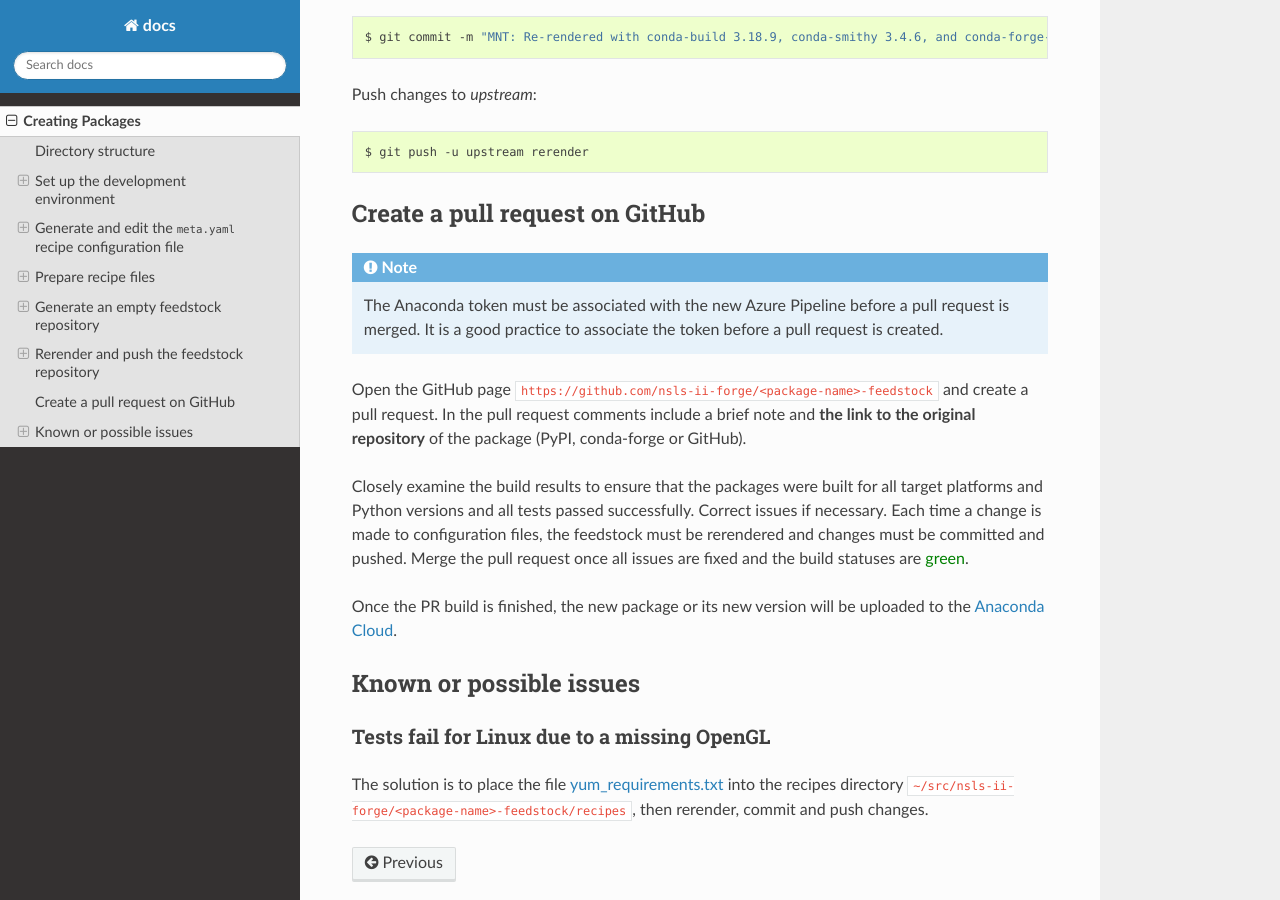
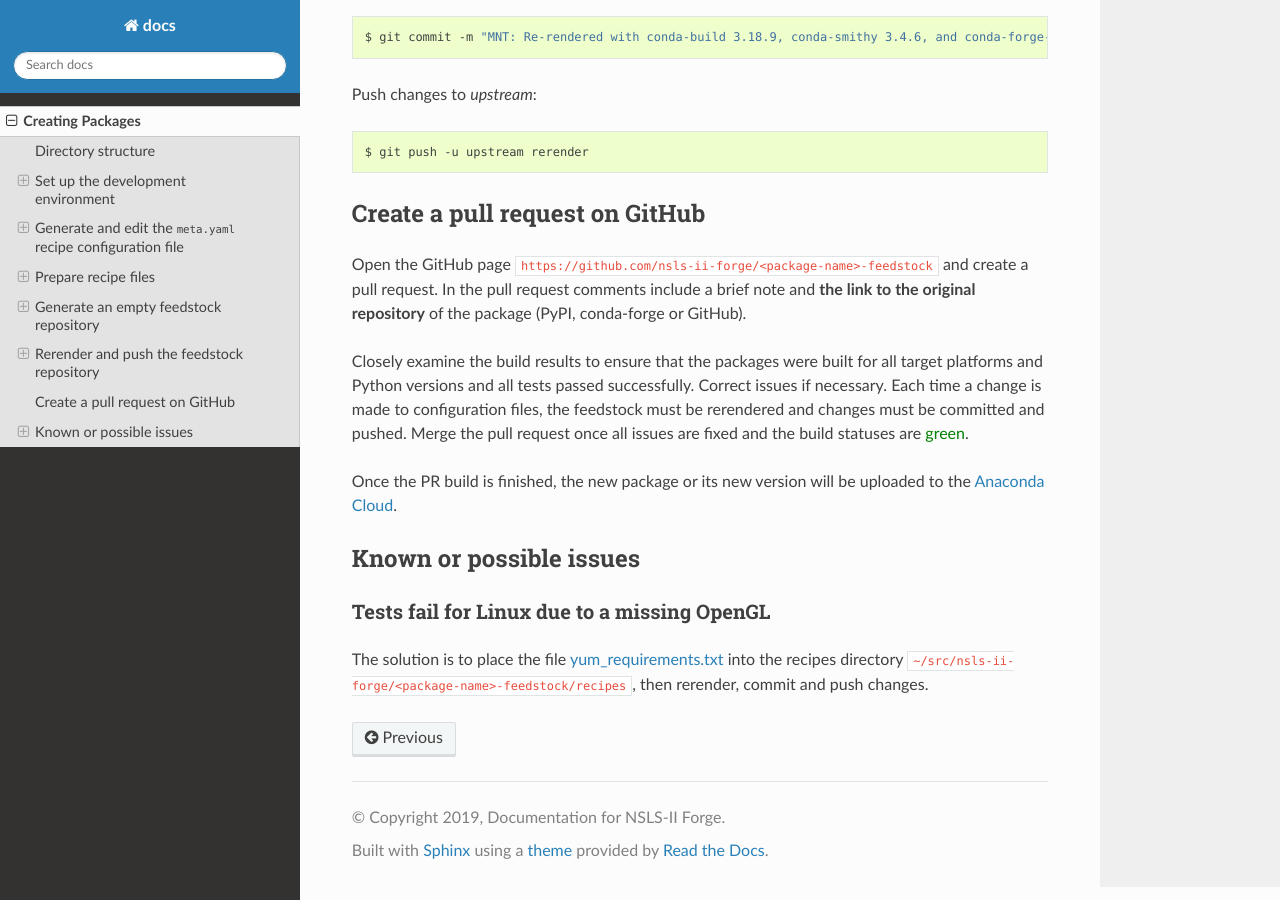
Before and after one commit to nsls-ii-forge/docs, a Sphinx documentation site: the page built from source/creating_packages.rst, in a window 1280 px wide and 900 px high, scrolled down 6833 px. Built offline with Sphinx 7.4.7 and the Read the Docs theme 2.0.0, drawn with Linux system fonts in a browser that asks for light colours.

Commit message:
remove note referencing Anaconda token

```diff
--- a/source/creating_packages.rst
+++ b/source/creating_packages.rst
@@ -395,12 +395,6 @@ Push changes to `upstream`:
 Create a pull request on GitHub
 ===============================
 
-.. note::
-
-    The Anaconda token must be associated with the new Azure Pipeline before a
-    pull request is merged. It is a good practice to associate the token before
-    a pull request is created.
-
 Open the GitHub page
 ``https://github.com/nsls-ii-forge/<package-name>-feedstock`` and create a pull
 request. In the pull request comments include a brief note and **the link to
```
